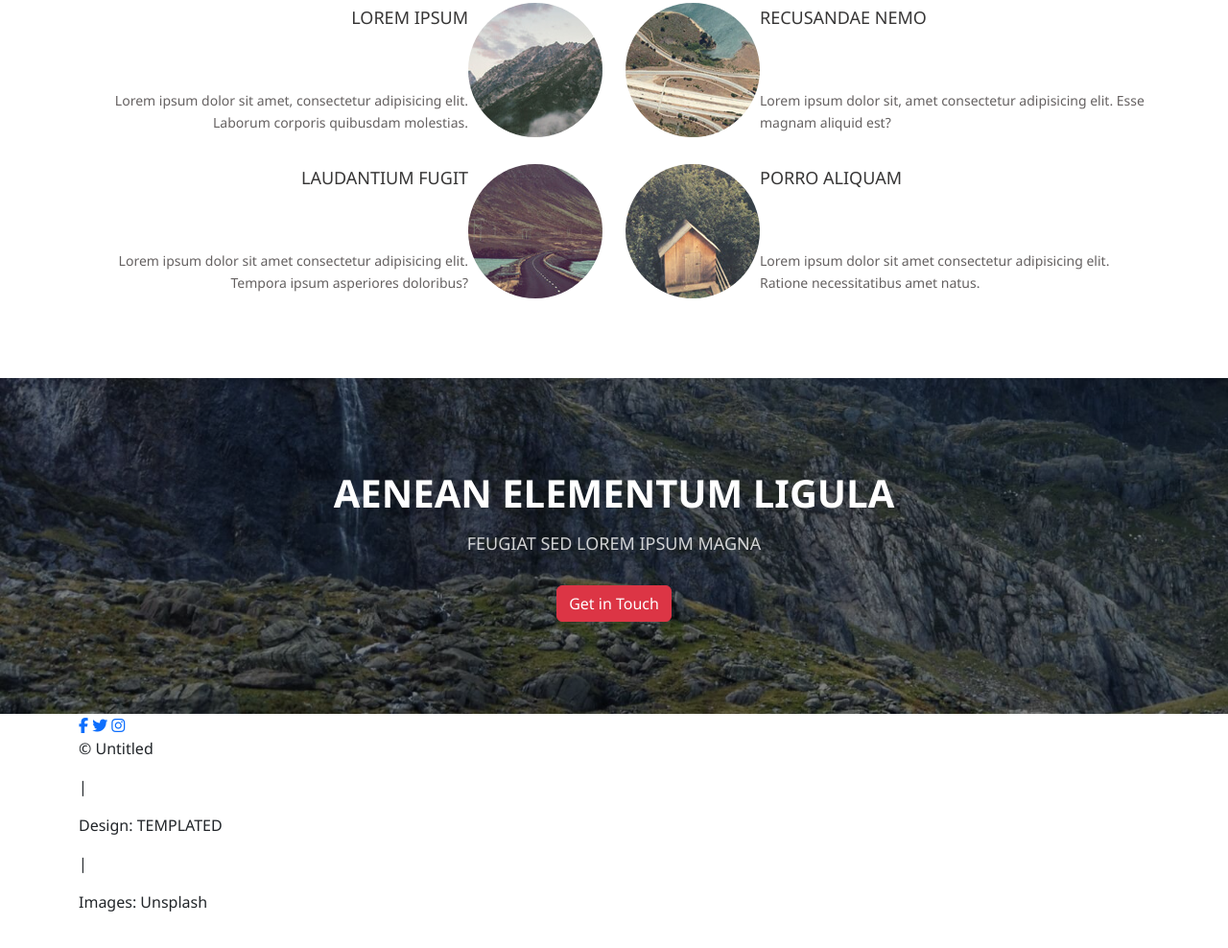
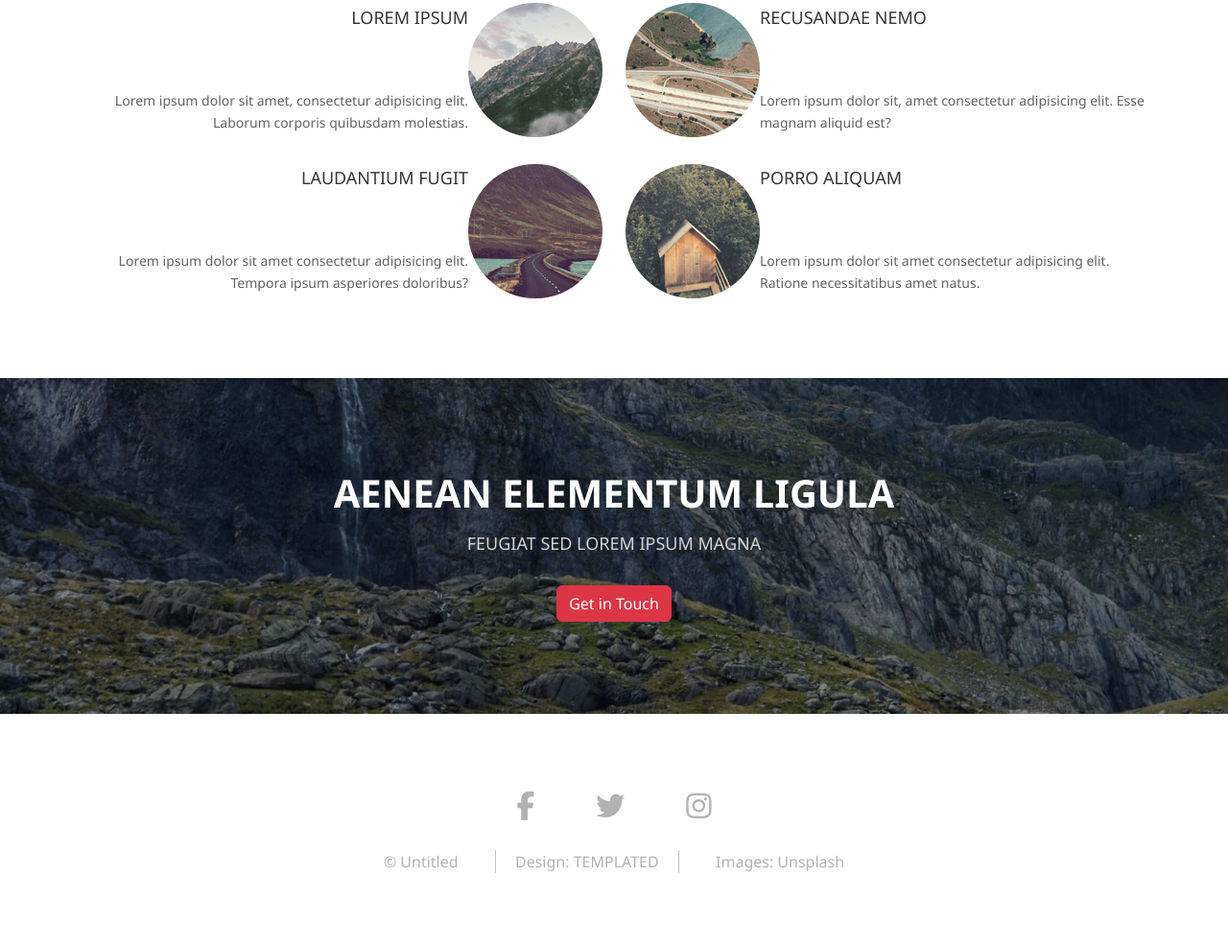
Before and after one commit to untherious/Site_Spatial, a website: page index.html in a window 1280 px wide. Shown: the part 2053-3041 px from the top of the page at 96% size. Drawn offline with nearby package versions, Linux system fonts and the light colour scheme.

Commit message:
footer scss

```diff
--- a/index.html
+++ b/index.html
@@ -160,22 +160,20 @@
 </div>
 
 <!-- Et le footer -->
-<footer class="pied-de-page">
-  <div class="container">
+<footer class="pied-de-page py-5">
+
       <div class="icones-sociales">
           <a href="#" class="icone-sociale"><i class="fab fa-facebook-f"></i></a>
           <a href="#" class="icone-sociale"><i class="fab fa-twitter"></i></a>
           <a href="#" class="icone-sociale"><i class="fab fa-instagram"></i></a>
       </div>
 
-      <div class="texte-copyright">
+      <div class="texte-copyright py-4">
           <p>&copy; Untitled</p>
-          <p class="separateur">|</p>
           <p>Design: TEMPLATED</p>
-          <p class="separateur">|</p>
           <p>Images: Unsplash</p>
       </div>
-  </div>
+
 </footer>
 
 
--- a/src/scss/main.scss
+++ b/src/scss/main.scss
@@ -9,3 +9,4 @@
 @use './partials/section2';
 @use './partials/section3';
 @use './partials/section4';
+@use './partials//footer';
--- /dev/null
+++ b/src/scss/partials/_footer.scss
@@ -0,0 +1,65 @@
+.icones-sociales {
+    display: flex;
+    justify-content: center;
+    gap: 5%;
+    padding-top: 2%;
+}
+
+.icone-sociale {
+    font-size: 30px;
+    color: gray;
+    opacity: 0.6;
+}
+
+.texte-copyright {
+    display: flex;
+    justify-content: center;
+    gap: 3%;
+    color: gray;
+    opacity: 0.6;
+}
+
+.texte-copyright p:nth-child(2) {
+    border-right:  1px solid rgb(156, 153, 153);
+    border-left:  1px solid rgb(156, 153, 153);
+    padding-right: 20px;
+    padding-left: 20px;
+}
+
+
+
+// .pied-de-page {
+//     display: flex;
+//     justify-content: space-around;
+//     align-items: center;
+//     background-color: #f8f8f8;
+//     padding: 30px 0;
+//     text-align: center;
+//     border-top: 1px solid #e7e7e7;
+//   }
+
+// .icones-sociales {
+//     margin-bottom: 20px;
+// }
+
+// .icone-sociale {
+//     color: #a5a1a1;
+//     font-size: 24px;
+//     margin: 0 15px;
+//     transition: color 0.3s;
+// }
+
+// .icone-sociale:hover {
+//     color: #787676;
+// }
+
+// .texte-copyright {
+//     color: #a4a1a1;
+//     font-size: 14px;
+//     margin-bottom: 5px;
+// }
+
+// .separateur {
+//     color: #c8c2c2;
+//     margin: 0 10px;
+// }
```
Also changed, not shown: public/styles/style.css, 1 other file.
